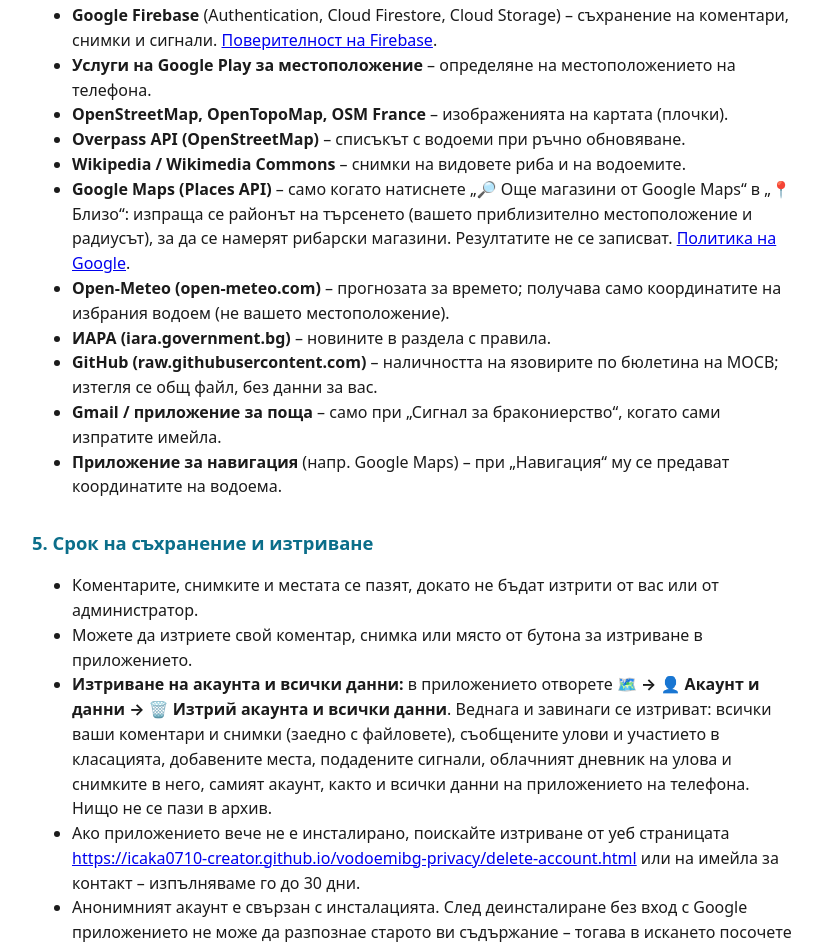
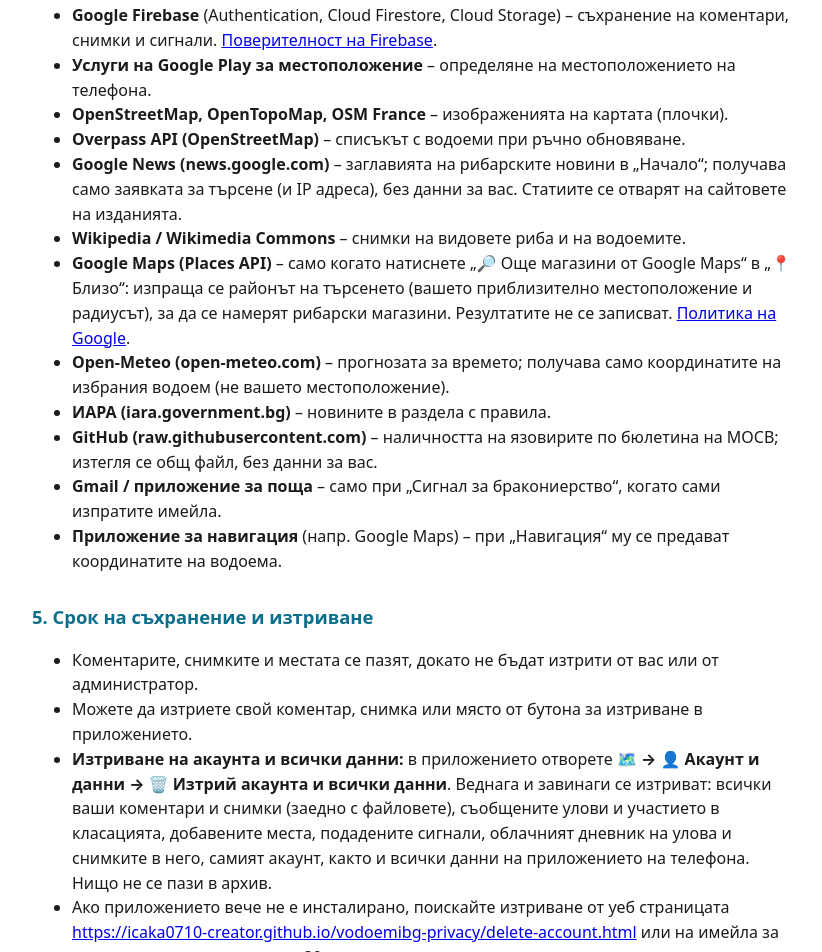
Before and after one commit to icaka0710-creator/vodoemibg-privacy, a plain HTML site: page index.html in a window 1280 px wide. Shown: the part 2720-3672 px from the top of the page, without its empty margins (228-1050 px from the left). Drawn offline with Linux system fonts and the light colour scheme.

Commit message:
Google News – заглавията на рибарските новини

```diff
--- a/index.html
+++ b/index.html
@@ -112,6 +112,8 @@ Google акаунта, за да можете да влезете отново
   <li><b>Услуги на Google Play за местоположение</b> – определяне на местоположението на телефона.</li>
   <li><b>OpenStreetMap, OpenTopoMap, OSM France</b> – изображенията на картата (плочки).</li>
   <li><b>Overpass API (OpenStreetMap)</b> – списъкът с водоеми при ръчно обновяване.</li>
+  <li><b>Google News (news.google.com)</b> – заглавията на рибарските новини в „Начало“; получава само
+      заявката за търсене (и IP адреса), без данни за вас. Статиите се отварят на сайтовете на изданията.</li>
   <li><b>Wikipedia / Wikimedia Commons</b> – снимки на видовете риба и на водоемите.</li>
   <li><b>Google Maps (Places API)</b> – само когато натиснете „🔎 Още магазини от Google Maps“ в „📍 Близо“: изпраща се
       районът на търсенето (вашето приблизително местоположение и радиусът), за да се намерят рибарски магазини.
```
Also changed, not shown: en.html (+2 -0 lines), privacy-policy.html (+2 -0 lines).
